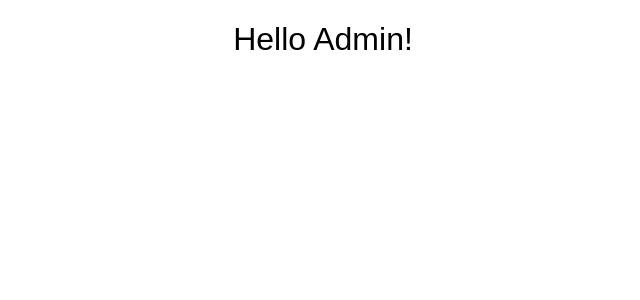
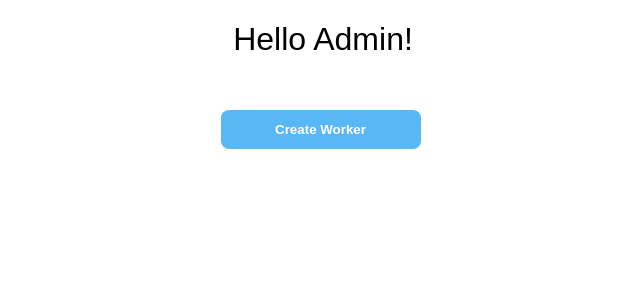
Before and after one commit to RMIT-SEPT/majorproject-7-tues-14-30-2, a React (Create React App) app in the folder FrontEnd/myapp/: page /Admin_Dashboard in a window 1280 px wide. Shown: the top 300 px of the page, without its empty margins (317-957 px from the left). Built offline with nearby package versions, Linux system fonts and the light colour scheme.

Commit message:
created a create worker button

```diff
--- a/FrontEnd/myapp/src/components/Admin_Dashboard.js
+++ b/FrontEnd/myapp/src/components/Admin_Dashboard.js
@@ -8,12 +8,18 @@ class Admin_Dashboard extends Component{
 
       }
 
+      redirectToTarget = () => {
+         this.props.history.push(`/Add_Worker`)
+        }
 
      render() {
         return (
            <div>
               <h1 id='title'>Hello Admin!</h1>
               <br></br>
+              <div className="button_bar">
+                <button className="customer_btn" onClick={this.redirectToTarget}>Create Worker</button>
+                </div>
            </div>
         )
      }
```
